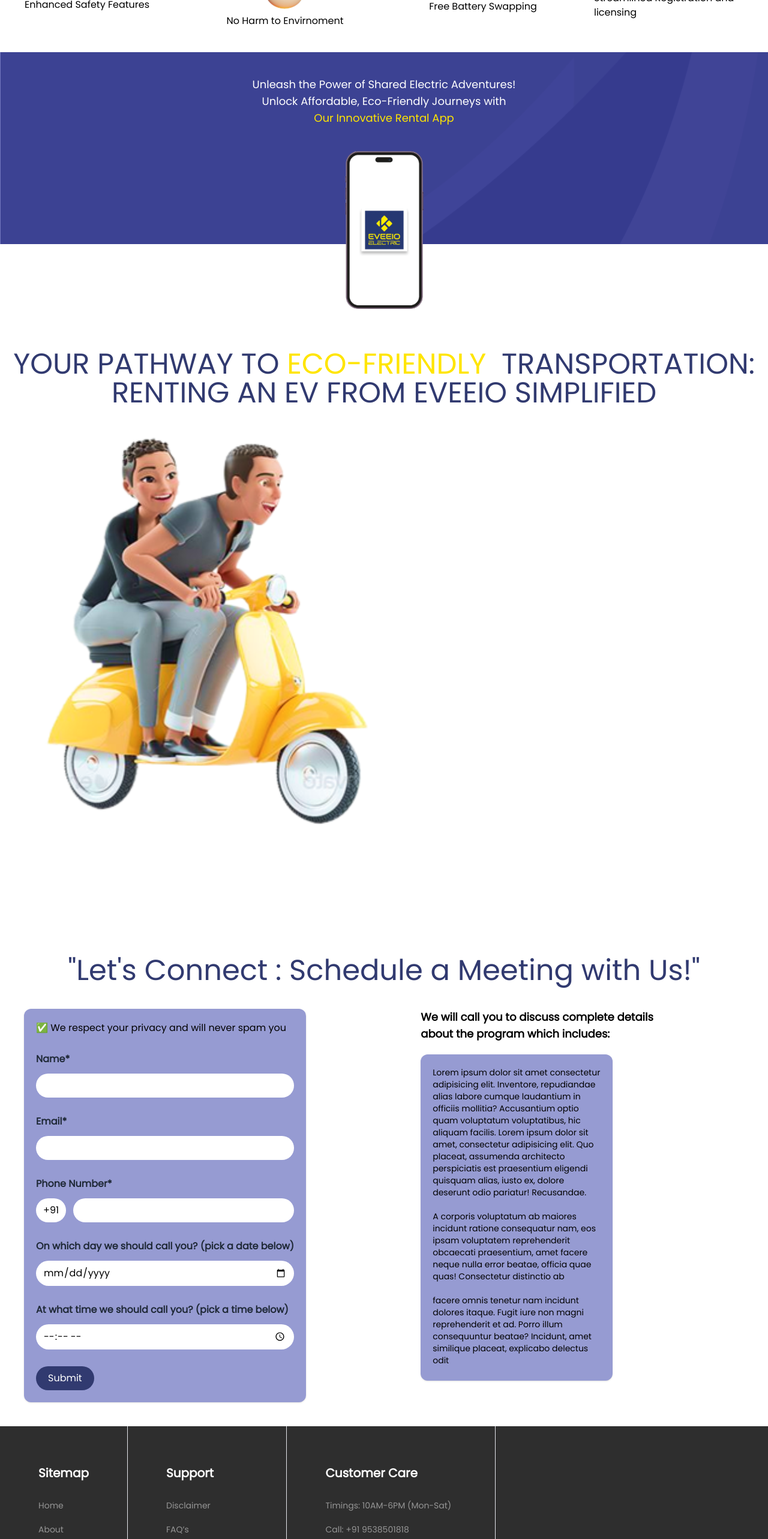
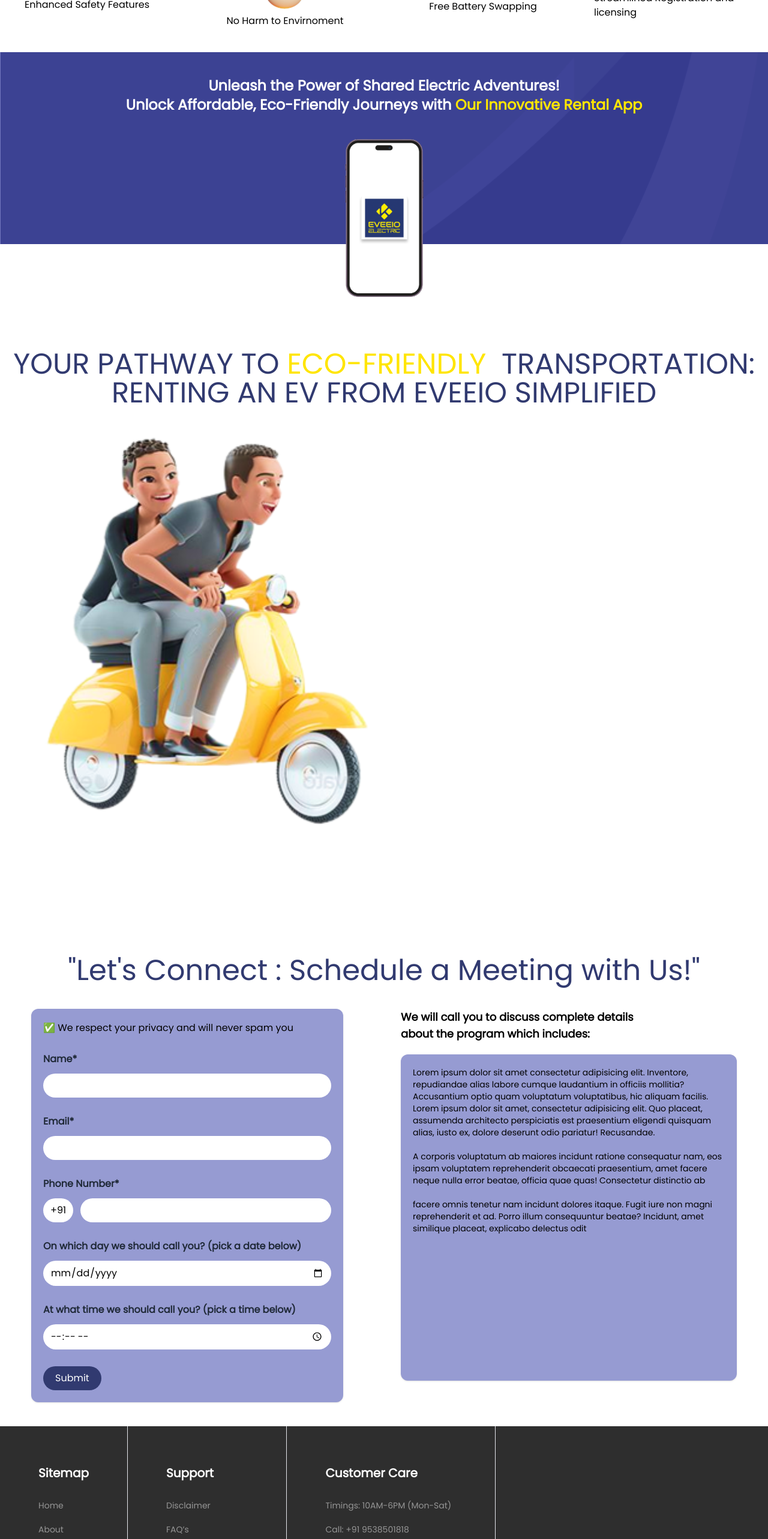
Before and after one commit to Yatndeep-Dubey/eveeio, a React (Create React App) app: page /rental in a window 1280 px wide. Shown: the part 940-3506 px from the top of the page at 60% size. Built offline with nearby package versions, Linux system fonts and the light colour scheme.

Commit message:
improved rental page

```diff
--- a/src/components/franchise/Costs.jsx
+++ b/src/components/franchise/Costs.jsx
@@ -2,7 +2,7 @@ import { Cost } from "../../props";
 
 const Costs = () => {
   return (
-    <section className="flex flex-col gap-5 w-fit mx-auto mb-10 lg:grid lg:grid-cols-2 lg:my-10 lg:gap-20">
+    <section className="flex flex-col gap-5 w-fit mx-auto mb-10 lg:grid lg:grid-cols-2 lg:my-10 lg:gap-24">
       <Cost title="0 (Limited Period)" description="Franchise Fee" />
       <Cost title="1,00,000 Deposit" description="(Refundable)" />
       <Cost title="2,00,000 Investment" description="Per Scooter" />
--- a/src/components/iot/Transform.jsx
+++ b/src/components/iot/Transform.jsx
@@ -1,7 +1,7 @@
 const Unleash = () => {
   return (
     <div className="bg-hero h-80 flex flex-col gap-7 pt-10 mb-44 items-center">
-      <div className="text-center text-white text-[0.938rem] md:text-lg">
+      <div className="text-center text-white text-[0.938rem] md:text-lg lg:px-24">
         <p className="font-bold">
           Transform Your Vehicle with Smart Connectivity! Install our
           cutting-edge IoT device and track your vehicle's every move
--- a/src/components/rental/Connect.jsx
+++ b/src/components/rental/Connect.jsx
@@ -17,7 +17,7 @@ const Connect = () => {
           </label>
           <input
             type="text"
-            className="rounded-full w-full py-2 px-3 focus:outline-none"
+            className="rounded-full w-full py-2 px-3 focus:outline-none lg:w-[30rem]"
           />
         </div>
 
@@ -27,7 +27,7 @@ const Connect = () => {
           </label>
           <input
             type="email"
-            className="rounded-full w-full py-2 px-3 focus:outline-none"
+            className="rounded-full w-full py-2 px-3 focus:outline-none lg:w-[30rem]"
           />
         </div>
 
@@ -50,7 +50,7 @@ const Connect = () => {
           </label>
           <input
             type="date"
-            className="rounded-full w-full py-2 px-3 focus:outline-none"
+            className="rounded-full w-full py-2 px-3 focus:outline-none lg:w-[30rem]"
           />
         </div>
 
@@ -60,7 +60,7 @@ const Connect = () => {
           </label>
           <input
             type="time"
-            className="rounded-full w-full py-2 px-3 focus:outline-none"
+            className="rounded-full w-full py-2 px-3 focus:outline-none lg:w-[30rem]"
           />
         </div>
 
--- a/src/components/rental/Details.jsx
+++ b/src/components/rental/Details.jsx
@@ -6,7 +6,7 @@ const Details = () => {
         which includes:
       </p>
 
-      <div className="h-[34rem] w-[21.313rem] bg-purplish rounded-xl p-5 text-sm my-5 shadow md:w-[35rem] lg:w-[20rem]">
+      <div className="h-[34rem] w-[21.313rem] bg-purplish rounded-xl p-5 text-sm my-5 shadow md:w-[35rem] lg:w-[23rem] xl:w-[35rem]">
         Lorem ipsum dolor sit amet consectetur adipisicing elit. Inventore,
         repudiandae alias labore cumque laudantium in officiis mollitia?
         Accusantium optio quam voluptatum voluptatibus, hic aliquam facilis.
--- a/src/components/rental/Unleash.jsx
+++ b/src/components/rental/Unleash.jsx
@@ -1,10 +1,15 @@
 const Unleash = () => {
   return (
     <div className="bg-hero h-80 flex flex-col gap-7 pt-10 mb-44 items-center">
-      <div className="text-center text-white text-[0.938rem] md:text-lg">
+      <div className="text-center text-white text-[0.938rem] md:text-lg font-bold lg:text-2xl">
         <p>Unleash the Power of Shared Electric Adventures!</p>
-        <p>Unlock Affordable, Eco-Friendly Journeys with </p>
-        <p className="text-secondary"> Our Innovative Rental App</p>
+        <p>
+          Unlock Affordable, Eco-Friendly Journeys with
+          <br className="lg:hidden" />
+          <span className="text-secondary">
+            &nbsp;Our Innovative Rental App
+          </span>
+        </p>
       </div>
 
       <img src="images/unleash/mobile.svg" alt="" />
--- a/src/pages/Rental.jsx
+++ b/src/pages/Rental.jsx
@@ -25,7 +25,7 @@ const Rental = () => {
         <p className="hidden lg:block text-4xl xl:text-5xl text-primary text-center">
           "Let's Connect : Schedule a Meeting with Us!"
         </p>
-        <div className="lg:flex lg:flex-row-reverse lg:justify-evenly lg:mx-10 lg:gap-10 py-10">
+        <div className="lg:flex lg:flex-row-reverse lg:justify-evenly lg:gap-10 py-10 w-fit lg:mx-auto xl:gap-24">
           <Details />
           <Connect />
         </div>
--- a/src/props/Cost.jsx
+++ b/src/props/Cost.jsx
@@ -1,9 +1,9 @@
 const Cost = ({title, description}) => {
   return (
-    <div className="flex gap-5 items-center">
+    <div className="flex gap-5 items-center lg:mx-24 xl:mx-44">
       <img src="images/franchise/rupee.svg" alt="INR symbol" />
 
-      <div className="text-xl space-y-1">
+      <div className="text-xl space-y-2">
         <p className="font-bold">{title}</p>
         <p className="text-primary">{description}</p>
       </div>
```
